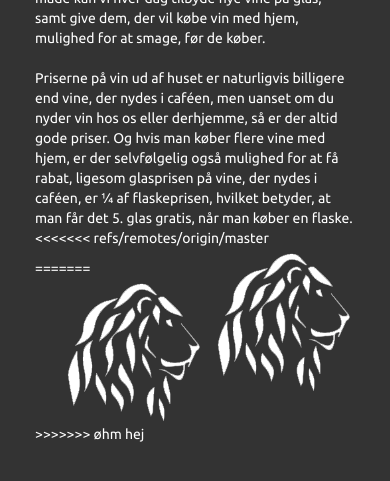
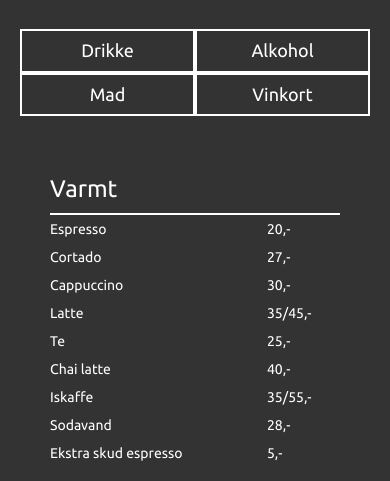
Before and after one commit to JeppeSBjerrum/projekt2.2, a PHP site: page /bogcafe.php in a window 390 px wide. Shown: the part 2471-2952 px from the top of the page. Run offline with PHP 8.4, Linux system fonts and the light colour scheme.

Commit message:
Bogcafe menuen og design til mobile

```diff
--- a/bogcafe.php
+++ b/bogcafe.php
@@ -82,33 +82,37 @@ include( "header.php" )
 	<!-- Wrapper for slides -->
 	<div class="carousel-inner">
 		<div class="item active">
-			<img src="images/carouselbillede1.JPG" alt="">
+			<img src="images/carouselbillede1.JPG" class="hidden-xs" alt="">
+			<img src="images/20170503_120644.jpg" class="hidden-sm hidden-md hidden-lg" alt="">
 			<div class="carousel-caption boks">
 				<h3>Løve's Bogklub</h3>
 				<h4>Hver 2. tirsdag i hver måned klokken 19</h4>
-				<p>
+				<p class="hidden-xs">
 					Et uforpligtende forum, hvor vi samles om litteratur og vender nogle af de tanker, bøger skaber under og efter læsningen.
 					<br> Valget af bøger foretages i fællesskab og kan købes i bogcafeen. Du kan tilmelde dig til BogKlubben ved at skrive en mail til aa-cafe@loeves.dk med dit navn og emailadresse eller komme ned i bogcafeen og blive skrevet op.</p>
+					<p class="hidden-sm hidden-md hidden-lg">En meget meget kort beskrivelse af eventet kunne stå her?</p>
 			</div>
 		</div>
 
 		<div class="item">
-			<img src="images/carouselbillede1.JPG" alt="">
+			<img src="images/carouselbillede1.JPG" class="hidden-xs" alt="">
+			<img src="images/20170503_120644.jpg" class="hidden-sm hidden-md hidden-lg" alt="">
 			<div class="carousel-caption boks">
 				<h3>Åben Poetisk Scene</h3>
 				<h4>Hver 2. og 4. onsdag i måneden fra kl. 19.30-22.30</h4>
-				<p>Åben Poetisk Scene er som navnet antyder, en åben scene hvor kreative ordgøglere, kvistværelsesspoeter - eller kort sagt: skrivende af alle slags! - kan komme og prøve deres ting af - få dem ud over scenen, op fra skrivebordsskuffen og fremført for et publikum. Og nysgerrige kan komme og få sig en god oplevelse som publikum.
+				<p class="hidden-xs">Åben Poetisk Scene er som navnet antyder, en åben scene hvor kreative ordgøglere, kvistværelsesspoeter - eller kort sagt: skrivende af alle slags! - kan komme og prøve deres ting af - få dem ud over scenen, op fra skrivebordsskuffen og fremført for et publikum. Og nysgerrige kan komme og få sig en god oplevelse som publikum.
 					<br>
 					<br> Åben Poetisk Scene arrangeres af Poetklub Århus og har kørt i mange år forskellige steder i Århus, men har nu fundet et fast sted i Løve's Bog- og VinCafé, der i forvejen står for flere litterære og kulturelle arrangementer; det samme gør Poetklub Århus jo - så på den måde er det et godt match.</p>
 			</div>
 		</div>
 
 		<div class="item">
-			<img src="images/carouselbillede1.JPG" alt="">
+			<img src="images/carouselbillede1.JPG" class="hidden-xs" alt="">
+			<img src="images/20170503_120644.jpg" class="hidden-sm hidden-md hidden-lg" alt="">
 			<div class="carousel-caption boks">
 				<h3>Y Aarhus Poetry Club</h3>
 				<h4>Den 3. onsdag i måneden kl. 19:30</h4>
-				<p>Y Aarhus Poetry Club er en klub for poeter og musikere og historiefortællere, dansere og mange andre poetiske folk.<br> Klubben, som er en søster-klub til Y Tuesday Poetry Club i London, har eksisteret i 3 år på mange forskellige scener i Aarhus' underverden, men nu har den fundet sit eget tilholds sted på Løve's Bog- og VinCafé.<br>
+				<p class="hidden-xs">Y Aarhus Poetry Club er en klub for poeter og musikere og historiefortællere, dansere og mange andre poetiske folk.<br> Klubben, som er en søster-klub til Y Tuesday Poetry Club i London, har eksisteret i 3 år på mange forskellige scener i Aarhus' underverden, men nu har den fundet sit eget tilholds sted på Løve's Bog- og VinCafé.<br>
 					<br> Kom og læs dine digte op eller spil en sang!<br> Kunstnere, musikanter, poeter og danserinder kommer langvejs fra for at optræde på vores scene - men der er osse en plads til dig på scenen! </p>
 			</div>
 		</div>
@@ -137,28 +141,21 @@ include( "header.php" )
 <div class="tavle">
 	<div class="container">
 		<div class="row">
-			<h2>Menu</h2>
-			<div class="col-sm-6 bogmenuimg">
-				<img src="images/20170503_120644.jpg" alt="" width="75%">
+
+			<div class="col-sm-5 bogmenuimg">
+				<img src="images/20170503_120644.jpg" alt="" width="100%">
 
 			</div>
 
-			<div class="col-sm-6">
+			<div class="col-sm-7">
 				<div class="row">
-					<h4 class="col-xs-6 col-sm-3 btn-custom btn" onclick="bvarmt()">Varmt</h4>
-					<h4 class="col-xs-6 col-sm-3 btn-custom btn" onclick="bkoldt()">Koldt</h4>
-					<h4 class="col-xs-6 col-sm-3 btn-custom btn" onclick="bmad()">Mad</h4>
-					<h4 class="col-xs-6 col-sm-3 btn-custom btn" onclick="bvinkort()">Vinkort</h4>
+					<h4 class="col-xs-6 col-sm-3 btn-custom" onclick="bdrikke()">Drikke</h4>
+					<h4 class="col-xs-6 col-sm-3 btn-custom" onclick="balkohol()">Alkohol</h4>
+					<h4 class="col-xs-6 col-sm-3 btn-custom" onclick="bmad()">Mad</h4>
+					<h4 class="col-xs-6 col-sm-3 btn-custom" onclick="bvinkort()">Vinkort</h4>
 				</div>
-				<div id="menuindhold"> <p>For os er det vigtigt, at vores gæster har mulighed for at smage en masse forskelligt, så vi har valgt ikke at have faste vine på glas, men derimod åbne forskellige flasker alt efter udbuddet. På denne måde kan vi hver dag tilbyde nye vine på glas, samt give dem, der vil købe vin med hjem, mulighed for at smage, før de køber.<br>
-					<br> Priserne på vin ud af huset er naturligvis billigere end vine, der nydes i caféen, men uanset om du nyder vin hos os eller derhjemme, så er der altid gode priser. Og hvis man køber flere vine med hjem, er der selvfølgelig også mulighed for at få rabat, ligesom glasprisen på vine, der nydes i caféen, er ¼ af flaskeprisen, hvilket betyder, at man får det 5. glas gratis, når man køber en flaske.<br>
+				<div id="menuindhold"><h3 class="col-xs-12">Varmt</h3><div class="col-sm-6"><table width="100%"><tbody><tr><td>Espresso</td><td>20,-</td></tr><tr><td>Cortado</td><td>27,-</td></tr><tr><td>Cappuccino</td><td>30,-</td></tr><tr><td>Latte</td><td>35/45,-</td></tr><tr><td>Te</td><td>25,-</td></tr><tr><td>Chai latte</td><td>40,-</td></tr><tr><td>Iskaffe</td><td>35/55,-</td></tr><tr><td>Sodavand</td><td>28,-</td></tr><tr><td>Ekstra skud espresso</td><td>5,-</td></tr></tbody></table></div><div class="col-sm-6"><table width="100%"><tbody><tr><td>Americano</td><td>25,-</td></tr><tr><td>Cafe au Lait</td>     <td>30,-</td> </tr><tr><td>Caffe mokka</td><td>35,-</td></tr>  <tr><td>Stempelkande</td><td>40/65,-</td></tr><tr><td>Kande te</td><td>55,-</td></tr><tr><td>Chokolade</td><td>33,-</td></tr><tr><td>Øko safter</td><td>32/38,- </td></tr><tr><td>Valgfri to-go kaffe</td><td>25,-</td></tr></tbody></table></div></div>
 
-<<<<<<< refs/remotes/origin/master
-					<img src="images/loevesgamlelogo.png" alt="" width="150px" class="pull-right">
-				</p>
-=======
-					<img src="images/loevesgamlelogo.png" alt="" width="150px" class="pull-right"></p></div>
->>>>>>> øhm hej
 			</div>
 		</div>
 	</div>
--- a/css/stylesheet.css
+++ b/css/stylesheet.css
@@ -150,7 +150,9 @@ a:hover, a:visited:hover {
 /*FÆLLES TING FOR UNDERSIDERNE - de classes og id'er der går ingen på flere undersider*/
 .abningstider {
 	border: 2px solid black;
+	padding: 20px;
 }
+
 .lydknapper img {
 	width: 30px;
 }
@@ -186,13 +188,17 @@ a:hover, a:visited:hover {
 	border-top: 2px solid white;
 	padding-top: 10px;
 }
+tr {
+	line-height: 2em;
+}
 #menuindhold {
 	margin-top: 40px;
+	line-height: 1.75em;
 }
 .tavle {
 	background-color: rgba(51,51,51,1.00);
 	color: white;
-	padding: 40px 20px;
+	padding: 80px 20px 40px;
 }
 .tavle a {
 	color: white;
@@ -202,7 +208,7 @@ a:hover, a:visited:hover {
 }
 /*sort kasse styling*/
 .boks {
-	background-color: rgba(0,0,0,0.60);
+	background-color: rgba(0,0,0,0.70);
 	color: white;
 	padding: 40px;
 }
@@ -238,13 +244,22 @@ nav a:hover, nav a:visited:hover {
 	border: 2px solid white;
 	color: white;
 	border-radius: 0px;
-	padding: 10px;
 	margin: 0px;
+
+	text-align: center;
+	padding-top: 10px;
+	padding-bottom: 10px;
 }
 .btn-custom:hover, .btn-custom:visited:hover {
 	color: white;
 	cursor: pointer;
 	border: 2px solid grey;
+}
+
+#menu h4 {
+	padding-top: 15px;
+	padding-bottom: 15px;
+	margin-top: 0px;
 }
 /*footer*/
 footer .row {
@@ -256,6 +271,12 @@ footer {
 }
 footer a, footer a:hover, footer a:visited:hover {
 	color: white;
+}
+footer .text-center {
+	border-top: 2px solid white;
+	padding-top: 20px;
+	margin-top: 30px;
+	margin-bottom: 30px;
 }
 /*VINCAFE UNDERSIDEN*/
 #vinsite .container-fluid {
@@ -291,17 +312,17 @@ footer a, footer a:hover, footer a:visited:hover {
 .kontaktoplys {
 	text-align: center;
 }
+
 }
 /*BOGCAFE UNDERSIDE*/
 .bogmenuimg {
 	padding-bottom: 30px;
 }
-<<<<<<< HEAD
-=======
+.bogmenuimg img {
+	margin: auto;}
 
 /*GOOGLE MAPS*/
 #map {
         height: 450px;
 
 }
->>>>>>> master
--- a/footer.php
+++ b/footer.php
@@ -58,7 +58,7 @@ Søndag: Lukket
 
 	<a href="#"><img src="images/iglogo.png" width="40px" alt=""></a>
 </div>
-<div class="col-sm-3">
+<div class="col-sm-3 hidden-xs">
 <h3>Sitemap</h3>
 <a href="index.html">Forside</a><br>
 
@@ -69,17 +69,17 @@ Søndag: Lukket
 <a href="kontakt.php">Kontakt</a>
 </div>
 
-	<div class="col-sm-3">
-
+	<div class="col-sm-3 col-xs-12">
+	<h3>Her skal der være noget</h3>
 </div>
 
 </div>
-<div class="text-center">
+<div class="text-center col-xs-12">
 	Credit: Music by http://www.bensound.com
 	<br>
 <br>
 
-	<?php echo date('Y');?>
+	Løve's - <?php echo date('Y');?>
 </div>
 </div>
 </footer>
--- a/kontakt.php
+++ b/kontakt.php
@@ -56,7 +56,7 @@ include( "header.php" )
 			</div>
 
 			<div class="col-sm-6">
-				<p>PHP kontaktformular her</p>
+				<p>hjælp</p>
 			</div>
 		</div>
 	</div>
```
Also changed, not shown: js/script.js (+15 -13 lines), vincafe.php (+34 -32 lines).
